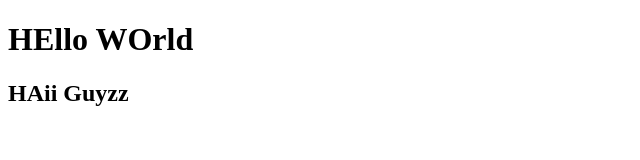
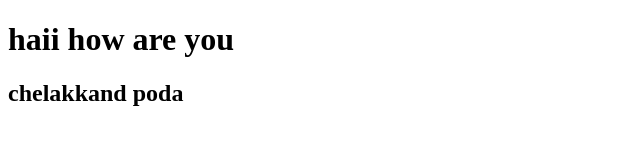
Before and after one commit to abhijith2255/datewith-git, a plain HTML site: page index.html in a window 1280 px wide. Shown: the whole page, without its empty margins (0-640 px from the left). Drawn offline with Linux system fonts and the light colour scheme.

Commit message:
index sample modify

```diff
--- a/index.html
+++ b/index.html
@@ -7,7 +7,7 @@
     <title>Document</title>
 </head>
 <body>
-    <h1>HEllo WOrld</h1>
-    <h2>HAii Guyzz</h2>
+<h1>haii how are you</h1>
+<h2>chelakkand poda</h2>
 </body>
 </html>
```
